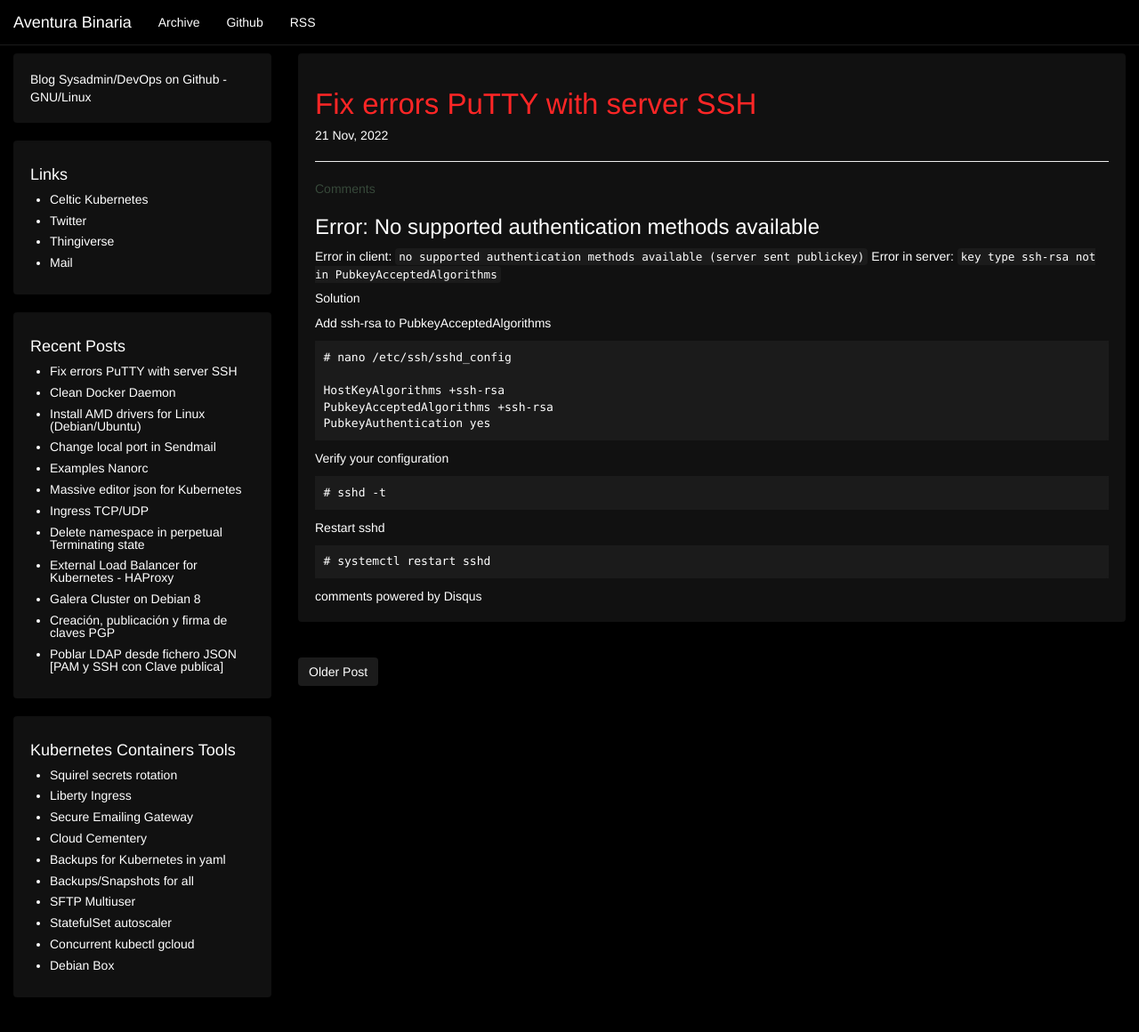
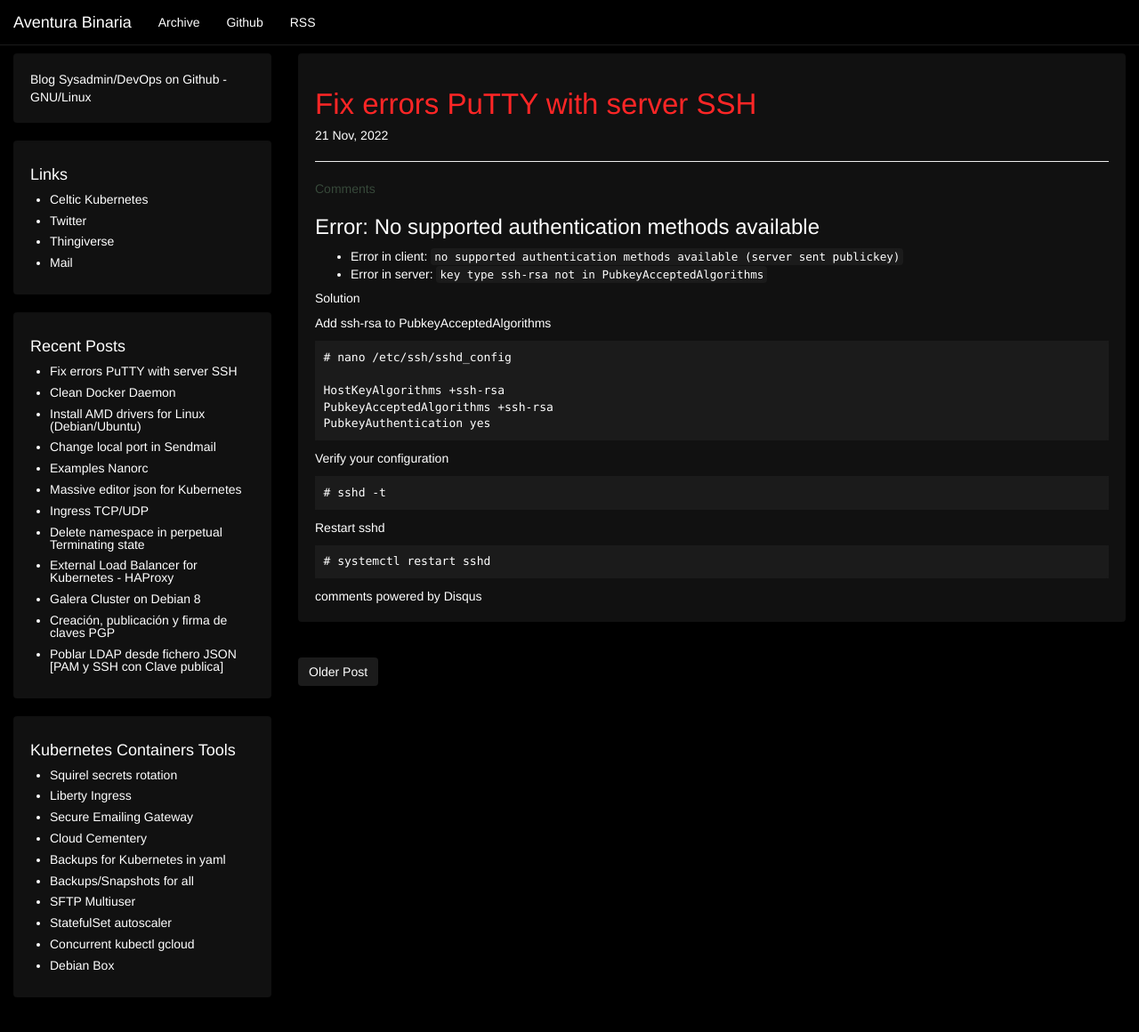
Before and after one commit to Tedezed/aventurabinaria.es, a Jekyll site: the page built from _posts/2022-11-21-PuTTY.md, in a window 1280 px wide and 1201 px high. Shown: the top 1160 px of the window at 89% size. Built offline with Jekyll 4.4.1, drawn with Linux system fonts in a browser that asks for light colours; comment, search, counter and statistics services are not loaded.

```diff
--- a/_posts/2022-11-21-PuTTY.md
+++ b/_posts/2022-11-21-PuTTY.md
@@ -7,8 +7,8 @@ comments: true
 
 ### Error: No supported authentication methods available
 
-Error in client: `no supported authentication methods available (server sent publickey)`
-Error in server: `key type ssh-rsa not in PubkeyAcceptedAlgorithms`
+- Error in client: `no supported authentication methods available (server sent publickey)`
+- Error in server: `key type ssh-rsa not in PubkeyAcceptedAlgorithms`
 
 ##### Solution
 
```
